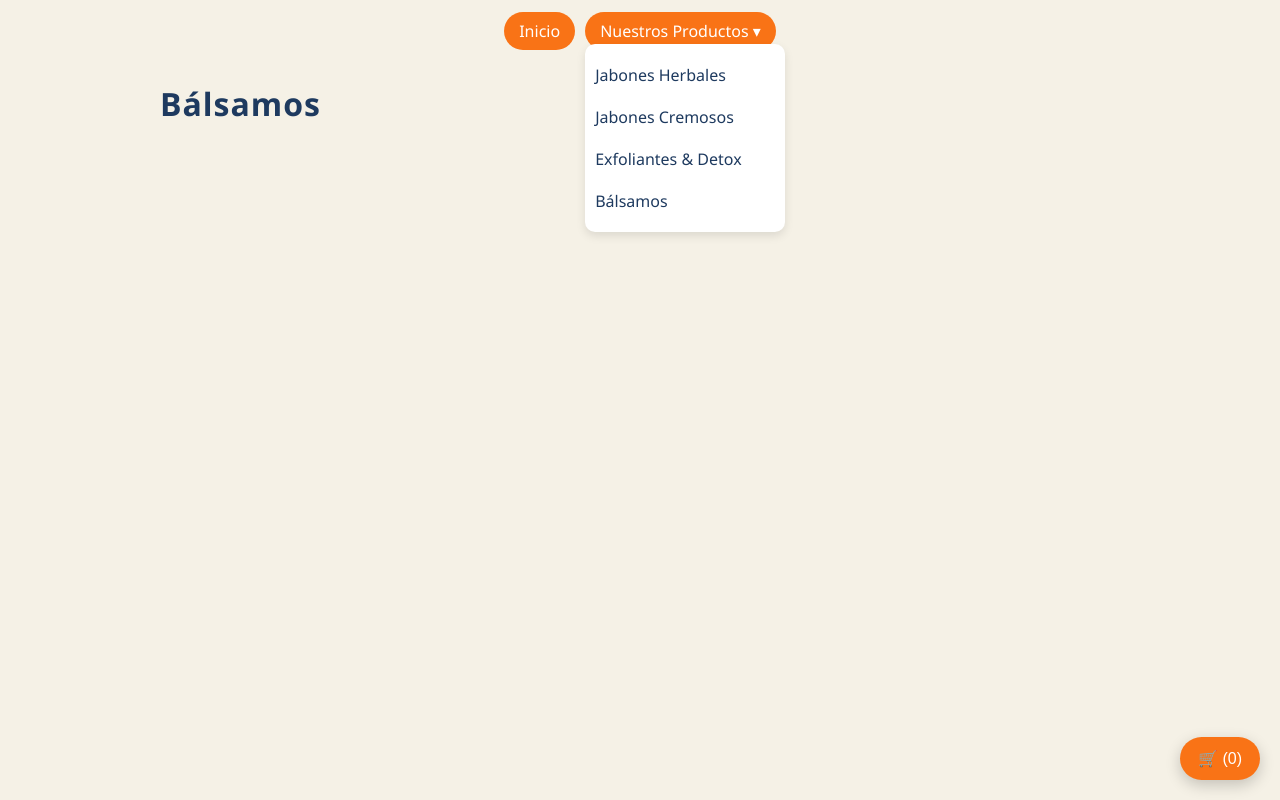
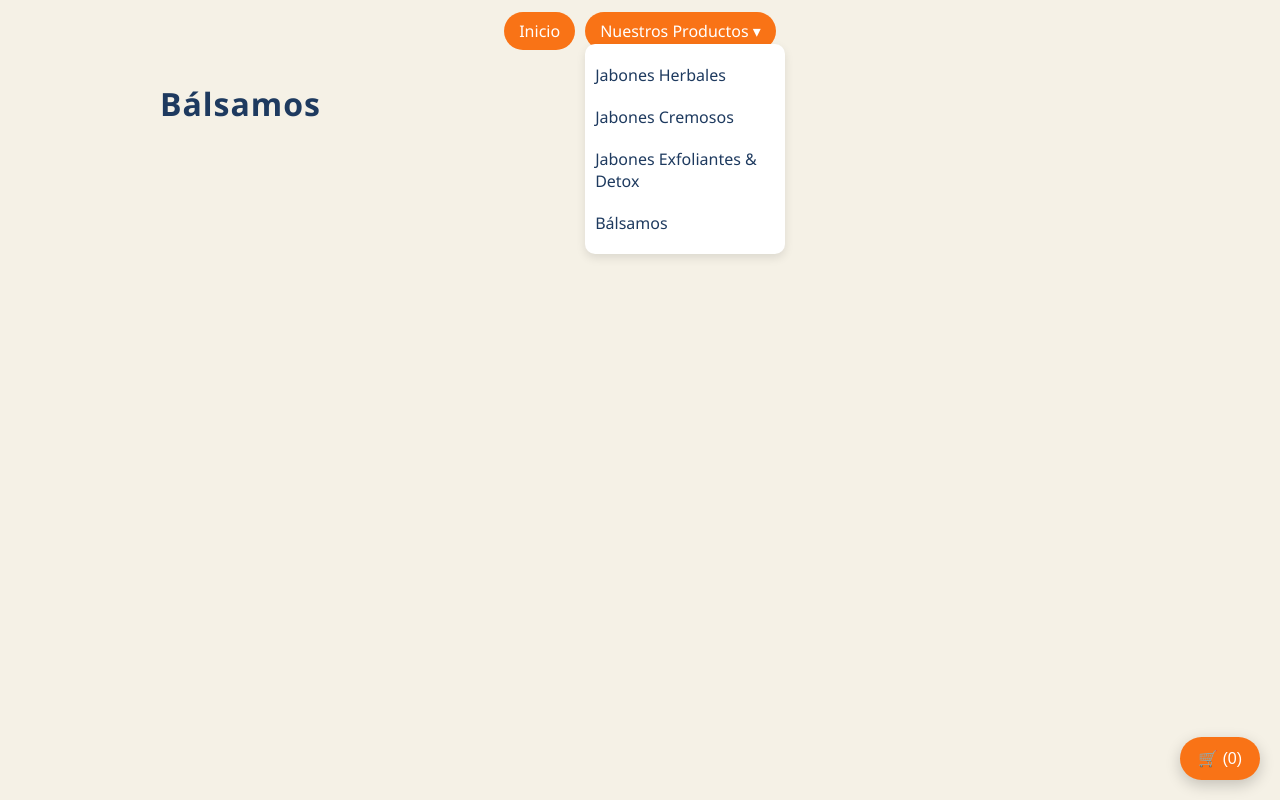
Before and after one commit to TtMartinez/ViWa, a website: page pages/balsamos.html in a window 1280 px wide. Both pictures are taken after a click on the link "Nuestros Productos ▾". Drawn offline with Linux system fonts and the light colour scheme; no server answers.

Commit message:
Se agregó palabra jabones en E&D

```diff
--- a/pages/balsamos.html
+++ b/pages/balsamos.html
@@ -33,7 +33,7 @@
             <ul class="dropdown-menu" id="dropdown-menu">
                 <li><a href="./herbales.html">Jabones Herbales</a></li>
                 <li><a href="./cremosos.html">Jabones Cremosos</a></li>
-                <li><a href="./exfoliantes.html">Exfoliantes & Detox</a></li>
+                <li><a href="./exfoliantes.html">Jabones Exfoliantes & Detox</a></li>
                 <li><a href="./balsamos.html">Bálsamos</a></li>
             </ul>
         </li>
```
Also changed, not shown: pages/cremosos.html (+1 -1 lines), pages/exfoliantes.html (+1 -1 lines), pages/herbales.html (+1 -1 lines).
